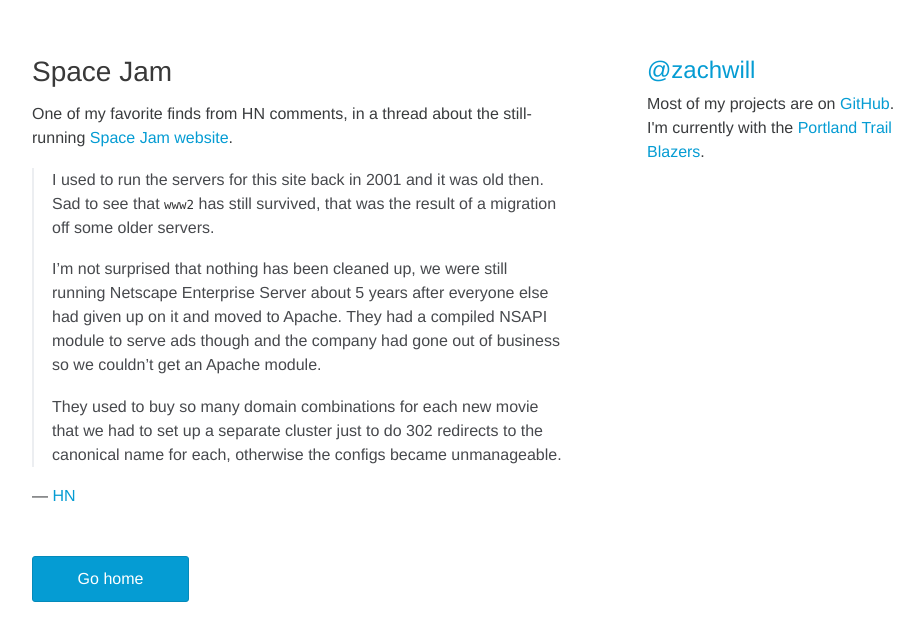
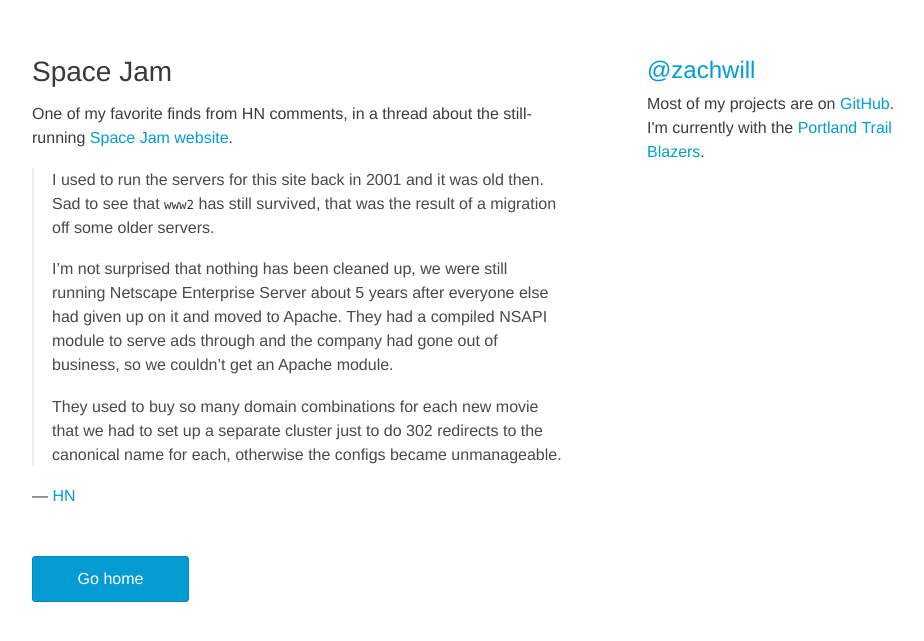
Before and after one commit to zachwill/blog, a Jekyll site: the page built from _posts/2013-05-25-space-jam.md, in a window 1280 px wide. Shown: the top 641 px of the page, without its empty margins (158-1082 px from the left). Built offline with Jekyll 4.4.1, drawn with Linux system fonts in a browser that asks for light colours; Markdown is read by kramdown in place of the engine named in the settings.

Commit message:
Minor grammatical fixes

```diff
--- a/_posts/2013-05-25-space-jam.md
+++ b/_posts/2013-05-25-space-jam.md
@@ -13,8 +13,8 @@
 >
 > I'm not surprised that nothing has been cleaned up, we were still running
 > Netscape Enterprise Server about 5 years after everyone else had given up on
-> it and moved to Apache. They had a compiled NSAPI module to serve ads though
-> and the company had gone out of business so we couldn't get an Apache module.
+> it and moved to Apache. They had a compiled NSAPI module to serve ads through
+> and the company had gone out of business, so we couldn't get an Apache module.
 >
 > They used to buy so many domain combinations for each new movie that we had to
 > set up a separate cluster just to do 302 redirects to the canonical name for
```
